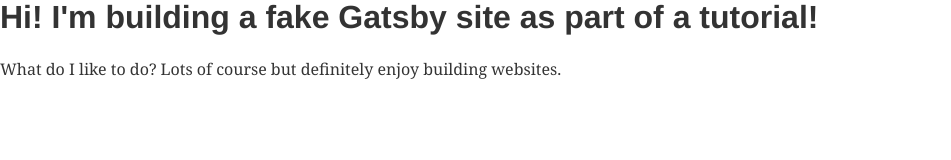
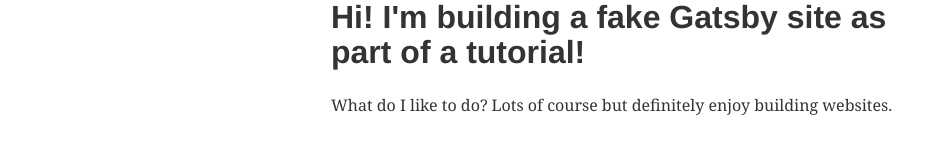
Before and after one commit to zainfathoni/gatsby-tutorial-part-three, a Gatsby site: page / in a window 1280 px wide. Shown: the whole page, without its empty margins (0-951 px from the left). Built offline with nearby package versions, Linux system fonts and the light colour scheme; Gatsby itself is replaced by a stand-in of ours.

Commit message:
Add Layout component

```diff
--- /dev/null
+++ b/src/components/layout.js
@@ -0,0 +1,7 @@
+import React from 'react'
+
+export default ({ children }) => (
+  <div style={{ margin: `0 auto`, maxWidth: 650, padding: `0 1rem` }}>
+    {children}
+  </div>
+)
--- a/src/pages/contact.js
+++ b/src/pages/contact.js
@@ -1,10 +1,13 @@
 import React from 'react'
+import Layout from '../components/layout'
 
 export default () => (
+  <Layout>
     <div>
       <h1>I'd love to talk! Email me at the address below</h1>
       <p>
         <a href="mailto:me@example.com">me@example.com</a>
       </p>
     </div>
+  </Layout>
 )
--- a/src/pages/index.js
+++ b/src/pages/index.js
@@ -1,11 +1,12 @@
 import React from 'react'
+import Layout from '../components/layout'
 
 export default () => (
-  <div>
+  <Layout>
     <h1>Hi! I'm building a fake Gatsby site as part of a tutorial!</h1>
     <p>
       What do I like to do? Lots of course but definitely enjoy building
       websites.
     </p>
-  </div>
+  </Layout>
 )
```
Also changed, not shown: src/pages/about.js (+9 -4 lines). Lines whose indentation alone changed are shown as unchanged.
